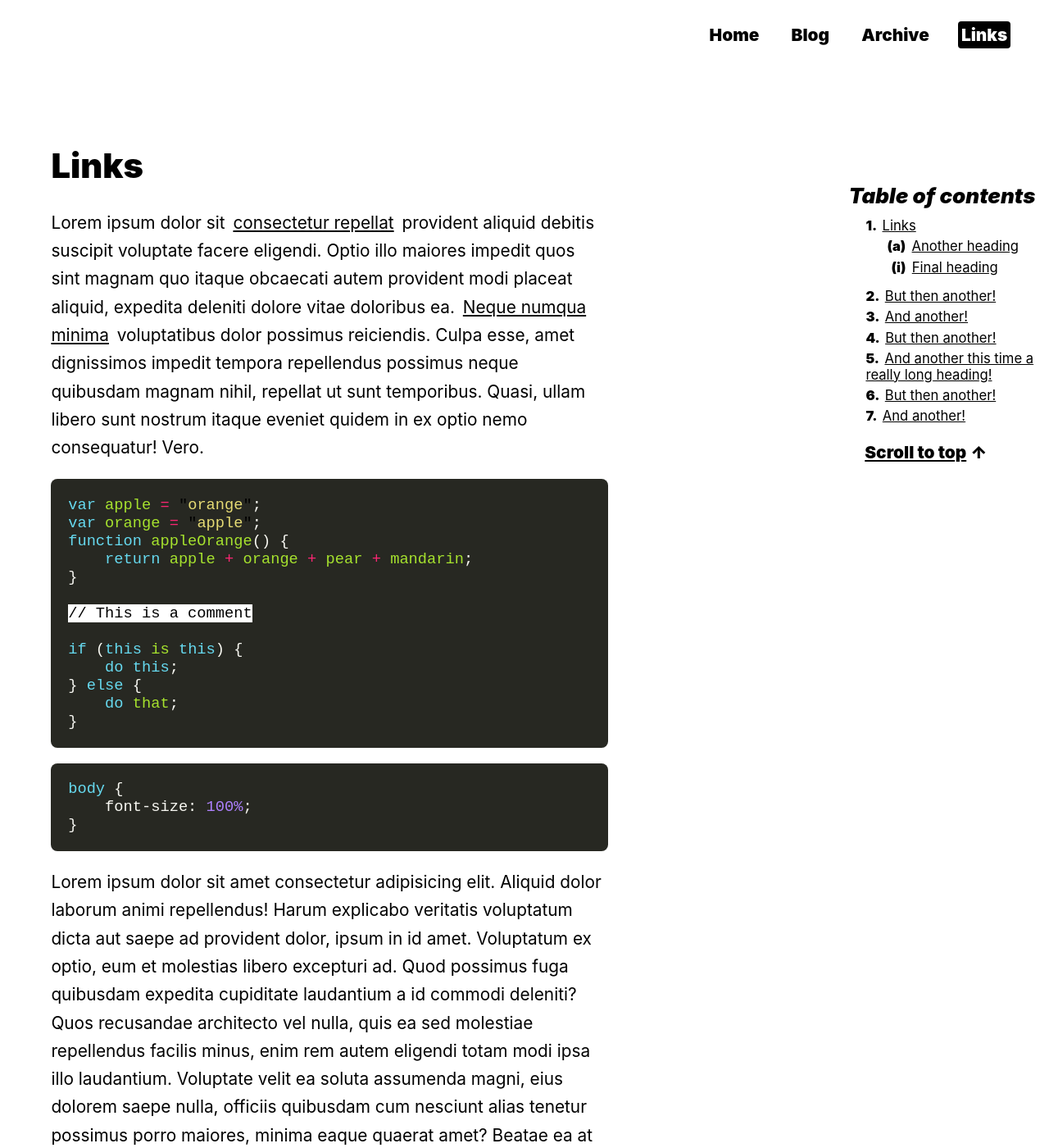
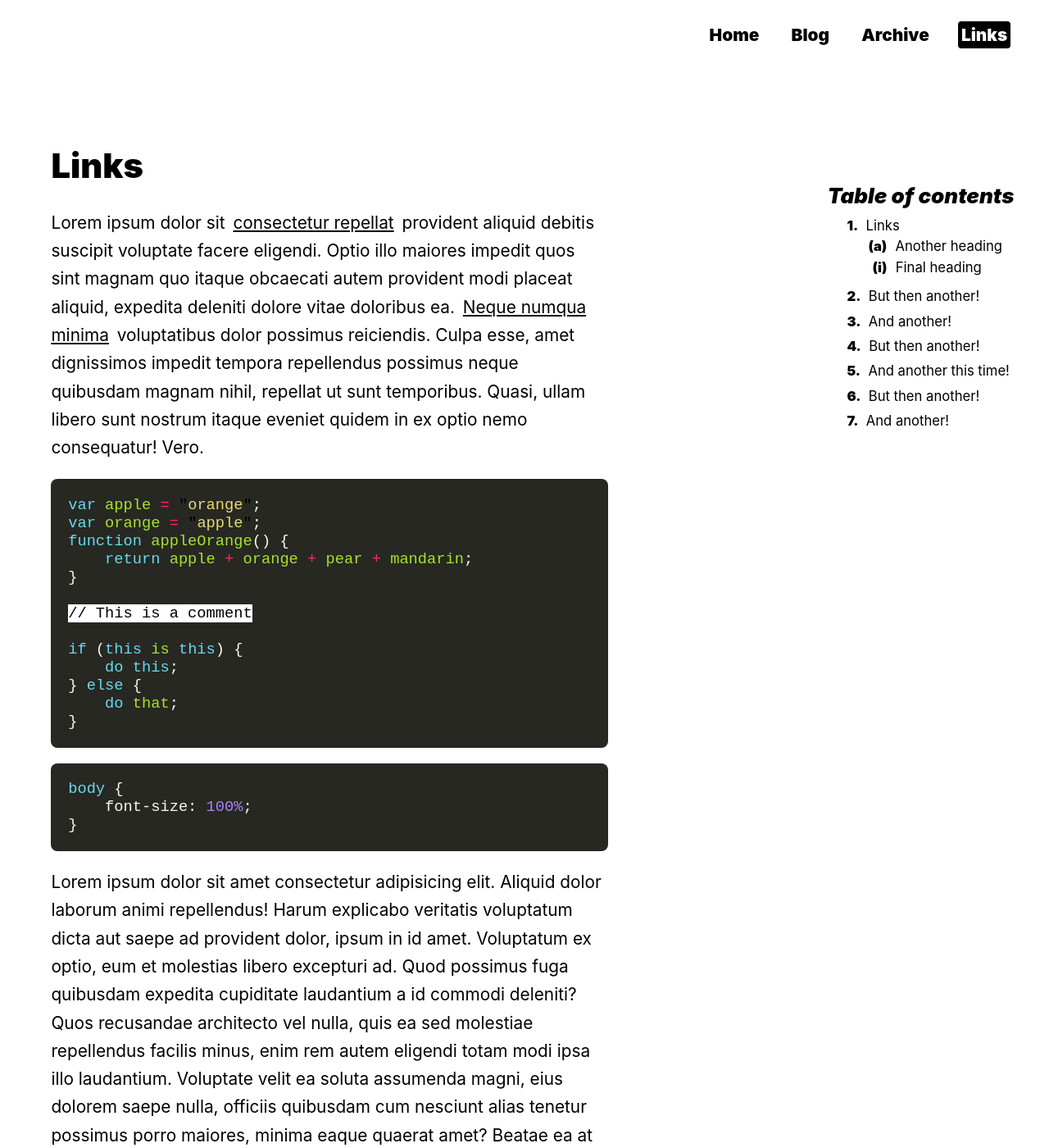
Before and after one commit to denismcdonald/blog, a Jekyll site: the page built from links.md, in a window 1280 px wide and 1400 px high. Shown: the whole window at 82% size. Built offline with Jekyll 4.4.1, drawn with Linux system fonts in a browser that asks for light colours; some web fonts are replaced; some of the changed text lies outside the part shown.

Commit message:
Nearly there

```diff
--- a/_includes/scroll.html
+++ b/_includes/scroll.html
@@ -1,3 +1,3 @@
 <div class="scroll-container">
-    <a href="#home" class="scroll">Scroll to top<span>&#8593;</span></a>
+    <a href="#home" class="scroll"><span>&#x25B2;&nbsp;</span>Scroll to Top</a>
 </div>
--- a/_includes/toc.html
+++ b/_includes/toc.html
@@ -70,4 +70,4 @@
 {{ my_toc | lstrip }}{% endcapture %}
     {% endif %}
 {% endcapture %}{% assign tocWorkspace = '' %}{{ my_toc | markdownify | strip }}
-<a href="#home" class="toc-scroll">Scroll to top<span>&#8593;</span></a>
+<a href="#home" class="toc-scroll">Scroll to top<span>&#x25B2;</span></a>
--- a/_sass/main.scss
+++ b/_sass/main.scss
@@ -87,7 +87,7 @@
 aside {
     margin: 4rem 0 0 0;
     padding: 0;
-    text-align: center;
+    text-align: left;
 }
 
 .blog-list {
@@ -125,7 +125,8 @@
 }
 
 .edit-container {
-    text-align: left;
+    margin-top: 3rem;
+    text-align: center;
 }
 
 .edit-container a span {
@@ -246,8 +247,8 @@
 }
 
 .scroll-container {
-    margin-left: 1rem;
-    text-align: left;
+    // margin-left: 1rem;
+    text-align: center;
 }
 
 .scroll-container a span {
@@ -273,6 +274,10 @@
     text-align: left;
 }
 
+.toc a {
+    text-decoration: none;
+}
+
 .toc:before {
     content: "Table of contents";
     // font-family: "BenchNine";
@@ -285,9 +290,7 @@
 
 .toc-scroll {
     display: none;
-    // font-family: 'BenchNine';
 }
-
 
 
 ul.toc {
@@ -297,15 +300,22 @@
 
 ul.toc li {
     list-style: none;
+    margin-bottom: 0.25rem;
 }
 
 ul.toc li:before {
+    // background: #eee;
+    // border-radius: 5px;
+    // color: #fff;
     content: ""counter(item, decimal)". ";
     counter-increment: item;
     font-weight: 900;
+    padding: 3px;
 }
 
-
+// ul.toc li:nth-child(odd) {
+//     color: #555;
+// }
 
 
 .toc ul {
@@ -365,6 +375,7 @@
 
     aside {
         margin: 1rem 0.25rem -4rem 0;
+        // text-align: center;
     }
 
     .content-container {
@@ -433,6 +444,7 @@
 
     .toc-scroll span {
         display: inline-block;
+        display: none;
         padding-left: 5px;
         text-decoration: none;
     }
@@ -451,6 +463,7 @@
         position: sticky;
         top: 1rem;
         // margin-top: 13rem;
+        margin-right: 1.5rem;
         margin-top: 10.5rem;
         clear: right;
     }
@@ -479,7 +492,8 @@
 
     .toc-scroll {
         // color: #fff;
-        display: block;
+        // display: block;
+        display: none;
         // font-size: 1.25rem;
         // font-style: italic;
         position: absolute;
--- a/links.md
+++ b/links.md
@@ -53,7 +53,7 @@
 
 Lorem ipsum dolor sit amet consectetur adipisicing elit. Aliquid dolor laborum animi repellendus! Harum explicabo veritatis voluptatum dicta aut saepe ad provident dolor, ipsum in id amet. Voluptatum ex optio, eum et molestias libero excepturi ad. Quod possimus fuga quibusdam expedita cupiditate laudantium a id commodi deleniti? Quos recusandae architecto vel nulla, quis ea sed molestiae repellendus facilis minus, enim rem autem eligendi totam modi ipsa illo laudantium. Voluptate velit ea soluta assumenda magni, eius dolorem saepe nulla, officiis quibusdam cum nesciunt alias tenetur possimus porro maiores, minima eaque quaerat amet? Beatae ea at eligendi libero earum, debitis maxime vero inventore praesentium alias? Beatae sapiente repellendus perferendis amet omnis accusamus, magni iusto assumenda nostrum neque, rerum recusandae, alias molestiae iste!
 
-# And another this time a really long heading!
+# And another this time!
 
 Lorem ipsum dolor sit amet consectetur adipisicing elit. Aliquid dolor laborum animi repellendus! Harum explicabo veritatis voluptatum dicta aut saepe ad provident dolor, ipsum in id amet. Voluptatum ex optio, eum et molestias libero excepturi ad. Quod possimus fuga quibusdam expedita cupiditate laudantium a id commodi deleniti? Quos recusandae architecto vel nulla, quis ea sed molestiae repellendus facilis minus, enim rem autem eligendi totam modi ipsa illo laudantium. Voluptate velit ea soluta assumenda magni, eius dolorem saepe nulla, officiis quibusdam cum nesciunt alias tenetur possimus porro maiores, minima eaque quaerat amet? Beatae ea at eligendi libero earum, debitis maxime vero inventore praesentium alias? Beatae sapiente repellendus perferendis amet omnis accusamus, magni iusto assumenda nostrum neque, rerum recusandae, alias molestiae iste!
 
```
Also changed, not shown: 6 other files.
